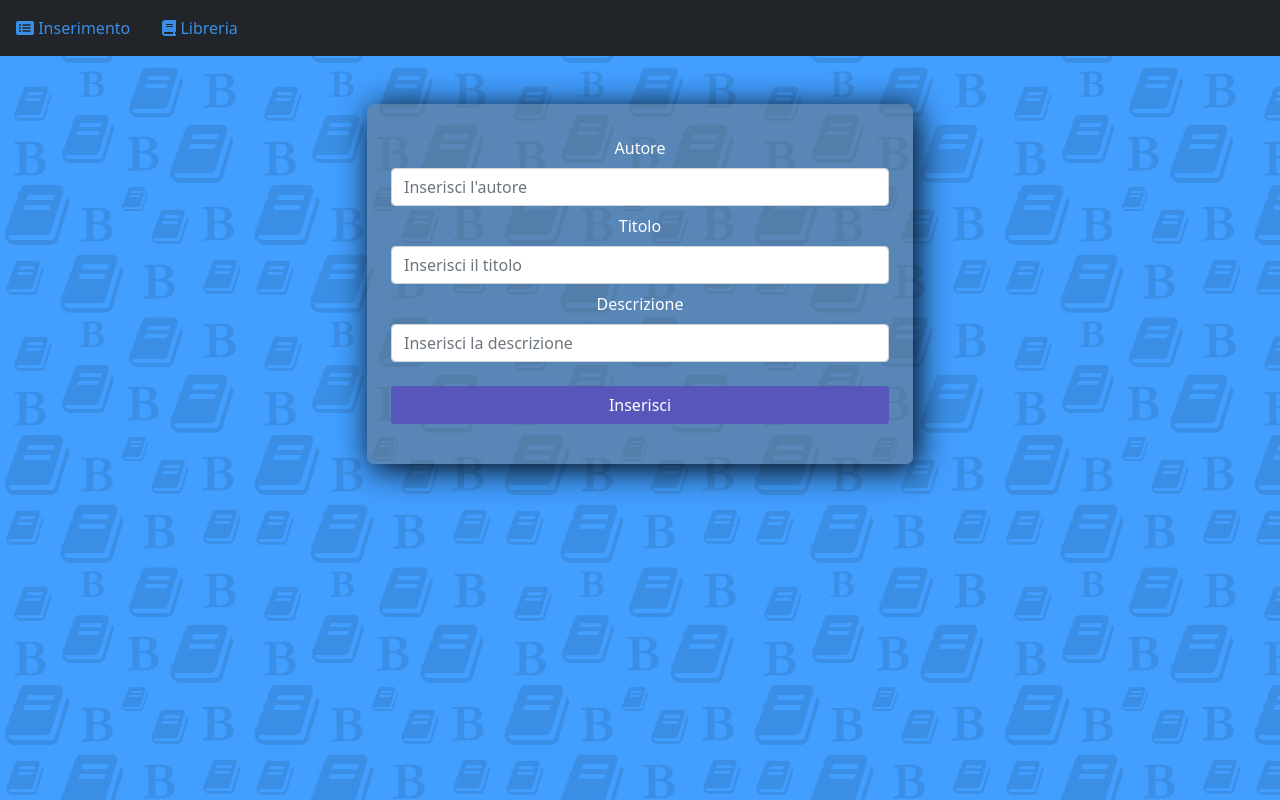
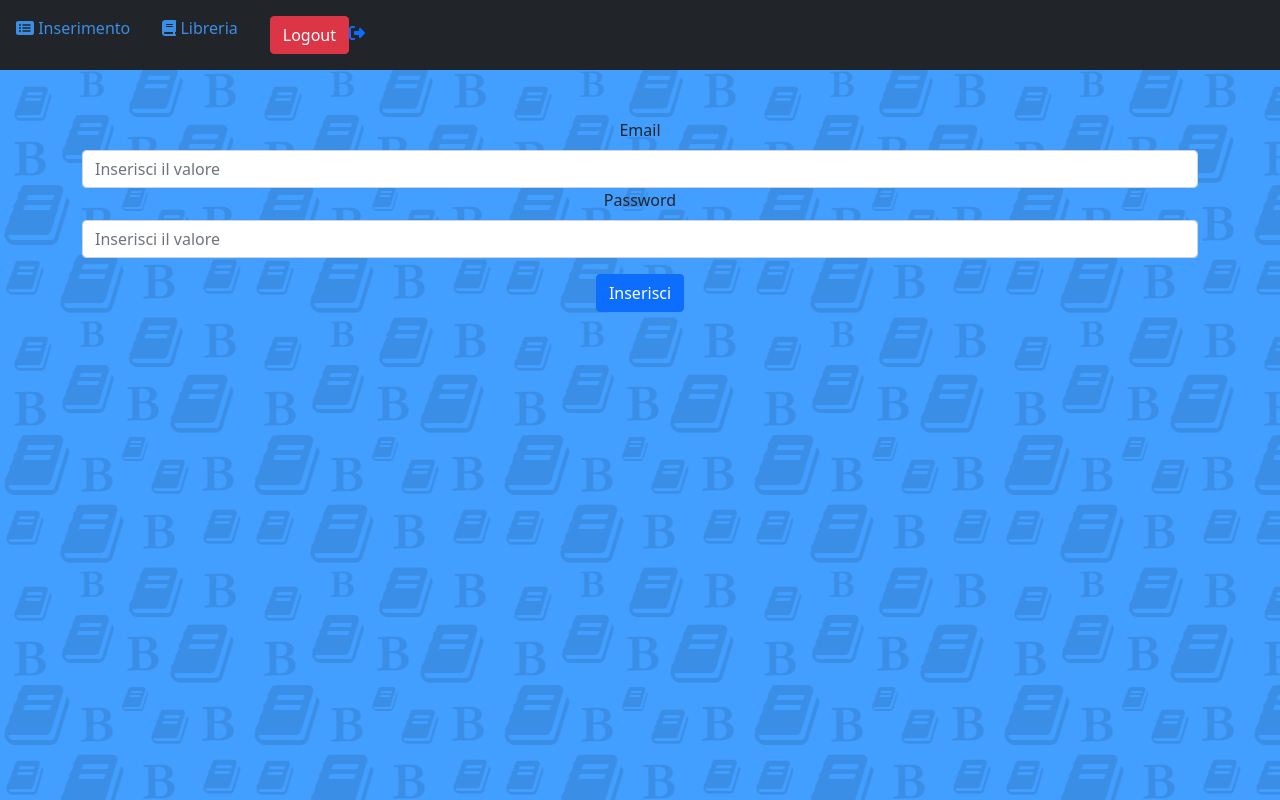
Before and after one commit to lucaaaaa20/Gestionale-Libreria, a React (Create React App) app in the folder Frontend/: page / in a window 1280 px wide. Built offline with nearby package versions, Linux system fonts and the light colour scheme.

Commit message:
aggiunto script sql e redux login/logout

```diff
--- a/Frontend/src/App.tsx
+++ b/Frontend/src/App.tsx
@@ -6,19 +6,26 @@ import { ListaLibri } from './Components/ListaLibri';
 import { Route, Routes } from 'react-router-dom'
 import { NavBar } from './Components/NavBar';
 import './App.css';
+import { logout } from './actions/logout';
+import { useDispatch, useSelector } from 'react-redux';
+import { Container } from 'react-bootstrap';
+import { LoginComponent } from './Components/LoginComponent';
 
 function App() {
+  const isLogged = useSelector((state: {isLogged: boolean}) => state.isLogged);
+  const dispatch = useDispatch();
   return (
     <>
     <NavBar></NavBar>
     <div className="App container">
+    {isLogged ? (
       <Routes>
         {/* ROUTE PERMETTE DI IMPOSTARE IL SEGMENTO CHE RENDIZZERA UN DETERMINATO COMPONENTE*/}
         {/* CONTROLLA COMPONENTE NavBar PER VEDERE DOVE E' STATO IMPOSTATO IL PATH DI OGNI PAGINA */}
         <Route path="/" element={<FormLibro/>}/>
         <Route path="/form" element={<FormLibro/>}/>
         <Route path="/lista-card" element={<ListaLibri/>}/>
-      </Routes>
+      </Routes>) : (<LoginComponent />)}
     </div>
     </>
   );
--- /dev/null
+++ b/Frontend/src/Components/LoginComponent.tsx
@@ -0,0 +1,51 @@
+import axios from "axios";
+import React from "react";
+import { Col, Form, Row } from "react-bootstrap";
+import { useDispatch } from "react-redux";
+import { login } from "../actions/login";
+
+export const LoginComponent = () => {
+    const dispatch = useDispatch();
+
+    const funzioneInserimento = (evt: any) => {
+        evt.preventDefault();
+
+        let email = evt.target.inputEmail.value;
+        let passw = evt.target.inputPassword.value;
+
+        //
+
+        let credenziali = {
+            email: email,
+            password: passw
+        }
+
+        axios.post("http://localhost:4000/login", credenziali).then((risultato) => {
+            if(risultato.data.status && risultato.data.status == "success"){
+                dispatch(login());
+                console.log("si")
+            }
+        });
+    }
+
+    return (
+        <Row>
+            <Col>
+                <form onSubmit={funzioneInserimento}>
+
+                    <Form.Group>
+                        <Form.Label>Email</Form.Label>
+                        <Form.Control type="text" id="inputEmail" placeholder="Inserisci il valore" />
+                    </Form.Group>
+                    <Form.Group>
+                        <Form.Label>Password</Form.Label>
+                        <Form.Control type="password" id="inputPassword" placeholder="Inserisci il valore" />
+                    </Form.Group>
+
+                    <button type="submit" className="btn btn-primary mt-3">Inserisci</button>
+
+                </form>
+            </Col>
+        </Row>
+    )
+}
--- a/Frontend/src/Components/NavBar.tsx
+++ b/Frontend/src/Components/NavBar.tsx
@@ -2,9 +2,13 @@ import { FontAwesomeIcon } from "@fortawesome/react-fontawesome";
 import React from "react";
 import { Nav } from "react-bootstrap";
 import { Link } from "react-router-dom";
-import { faBook, faRectangleList } from '@fortawesome/free-solid-svg-icons'
+import { faBook, faRectangleList, faRightFromBracket } from '@fortawesome/free-solid-svg-icons'
+import { logout } from '../actions/logout';
+import { useDispatch } from "react-redux";
+
 
 export const NavBar = () => {
+    const dispatch = useDispatch();
     return (
         <>
             <Nav defaultActiveKey="/home" as="ul" className="bg-dark py-2 mb-5 nav-index">
@@ -19,6 +23,11 @@ export const NavBar = () => {
                         <FontAwesomeIcon icon={faBook} /> Libreria
                     </Link>
                 </Nav.Item>
+                <Nav.Item as="li">
+                    <Nav.Link > <button className="btn btn-danger btn-block" onClick={() => dispatch(logout())}>Logout</button>
+                        <FontAwesomeIcon icon={faRightFromBracket} />
+                    </Nav.Link>
+                </Nav.Item>
             </Nav>
         </>
     )
--- /dev/null
+++ b/Frontend/src/actions/login.tsx
@@ -0,0 +1,5 @@
+export const login = () => {
+    return {
+        type: "LOGIN"
+    }
+}
--- /dev/null
+++ b/Frontend/src/actions/logout.tsx
@@ -0,0 +1,5 @@
+export const logout = () => {
+    return {
+        type: "LOGOUT"
+    }
+}
--- a/Frontend/src/index.tsx
+++ b/Frontend/src/index.tsx
@@ -4,6 +4,11 @@ import './index.css';
 import App from './App';
 import reportWebVitals from './reportWebVitals';
 import { BrowserRouter } from 'react-router-dom';
+import { createStore } from 'redux';
+import { Provider } from 'react-redux';
+import { rootReducer } from './reducers/rootReducer';
+
+const immagazzinamento = createStore(rootReducer);
 
 const root = ReactDOM.createRoot(
   document.getElementById('root') as HTMLElement
@@ -11,9 +16,13 @@ const root = ReactDOM.createRoot(
 root.render(
   <React.StrictMode>
     {/* L'AGGIUNTA DI BrowserRouter PERMETTE DI CREARE IL REINDIRIZZAMENTO */}
+
+    <Provider store={immagazzinamento}>
     <BrowserRouter>
       <App />
-    </BrowserRouter>
+      </BrowserRouter>
+    </Provider>
+
   </React.StrictMode>
 );
 
--- /dev/null
+++ b/Frontend/src/reducers/isLoggedReducer.tsx
@@ -0,0 +1,10 @@
+export const isLoggedReducer = (state: boolean = false, action: any) => {
+    switch(action.type){
+        case "LOGIN":
+            return true;
+        case "LOGOUT":
+            return false;
+        default:
+            return state;
+    }
+}
--- /dev/null
+++ b/Frontend/src/reducers/rootReducer.tsx
@@ -0,0 +1,6 @@
+import { combineReducers } from "redux";
+import { isLoggedReducer } from "./isLoggedReducer";
+
+export const rootReducer = combineReducers({
+    isLogged: isLoggedReducer
+})
```
Also changed, not shown: 2 other files (tests, documents, lock files or other folders).
